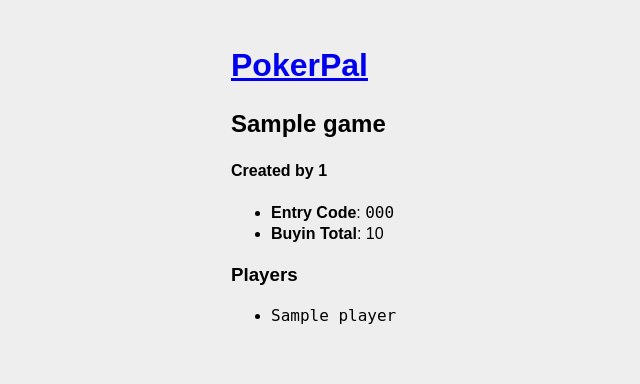
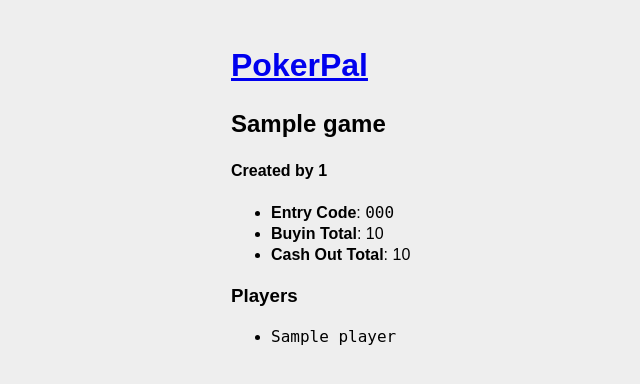
Before and after one commit to brianhang/pokerpals, a Flask app: template src/templates/game/view.html in a window 1280 px wide. Shown: the top 384 px of the page, without its empty margins (89-729 px from the left). Run offline with Flask 3, Linux system fonts and the light colour scheme; the template is opened without the code that fills it: most values are stand-ins (such as "Sample title", 1, 10 or a date in 2020).

Commit message:
Show cash out total

```diff
--- a/src/game/route.py
+++ b/src/game/route.py
@@ -88,7 +88,9 @@ def handle_view_game(player: Optional[Player], game_id: int) -> Response:
     req_game_players = game_players.repository.fetch(game_id)
     game_player = find_game_player(req_game_players, player.venmo_username)
     buyin_total = cents_utils.to_string(req_game_players.total_buyin_cents())
-    return render_template('game/view.html', game=req_game, player=player, players=req_game_players, buyin_total=buyin_total, game_player=game_player)
+    cashout_total = cents_utils.to_string(
+        req_game_players.total_cashout_cents())
+    return render_template('game/view.html', game=req_game, player=player, players=req_game_players, buyin_total=buyin_total, game_player=game_player, cashout_total=cashout_total)
 
 
 def handle_buyin_form(player: Player) -> Response:
--- a/src/templates/game/view.html
+++ b/src/templates/game/view.html
@@ -9,6 +9,7 @@
             <li><strong>Entry Code</strong>: <code>{{ game.entry_code }}</code></li>
             {% endif %}
             <li><strong>Buyin Total</strong>: {{ buyin_total }}</li>
+            <li><strong>Cash Out Total</strong>: {{ cashout_total }}</li>
         </ul>
     </div>
     {% if player and game.is_active %}
```
